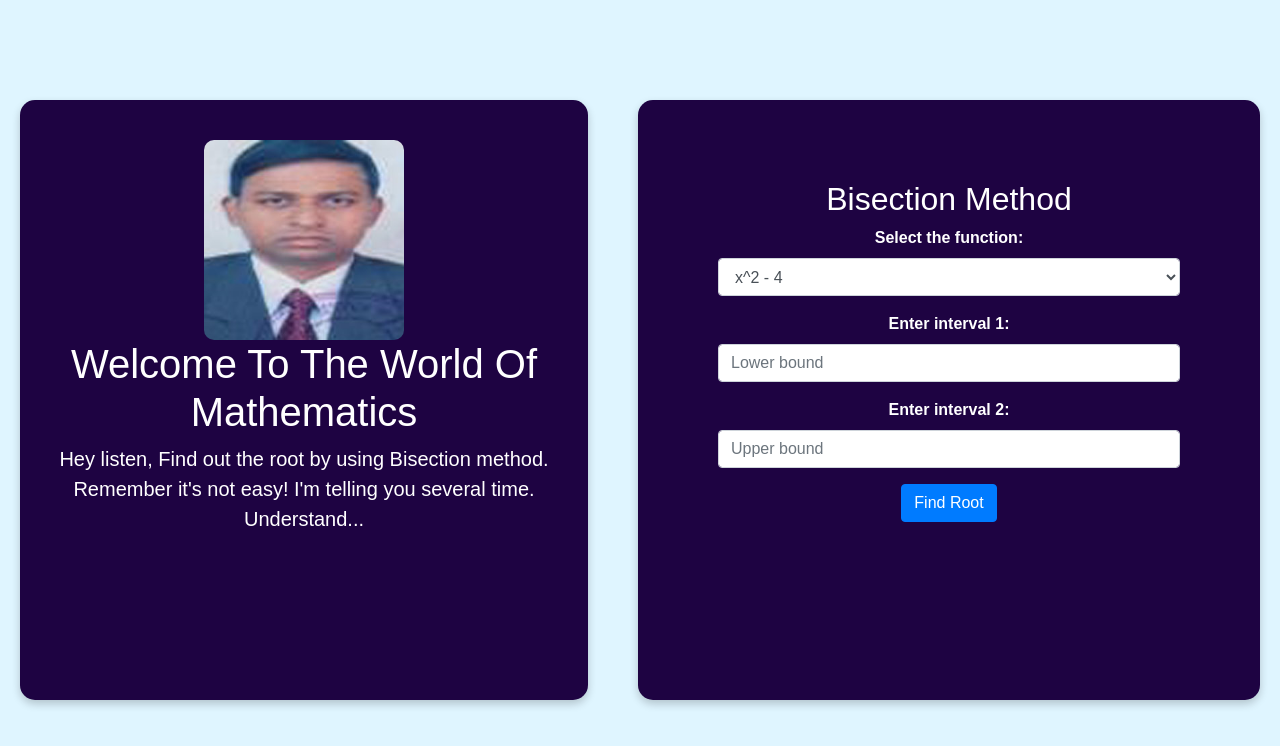
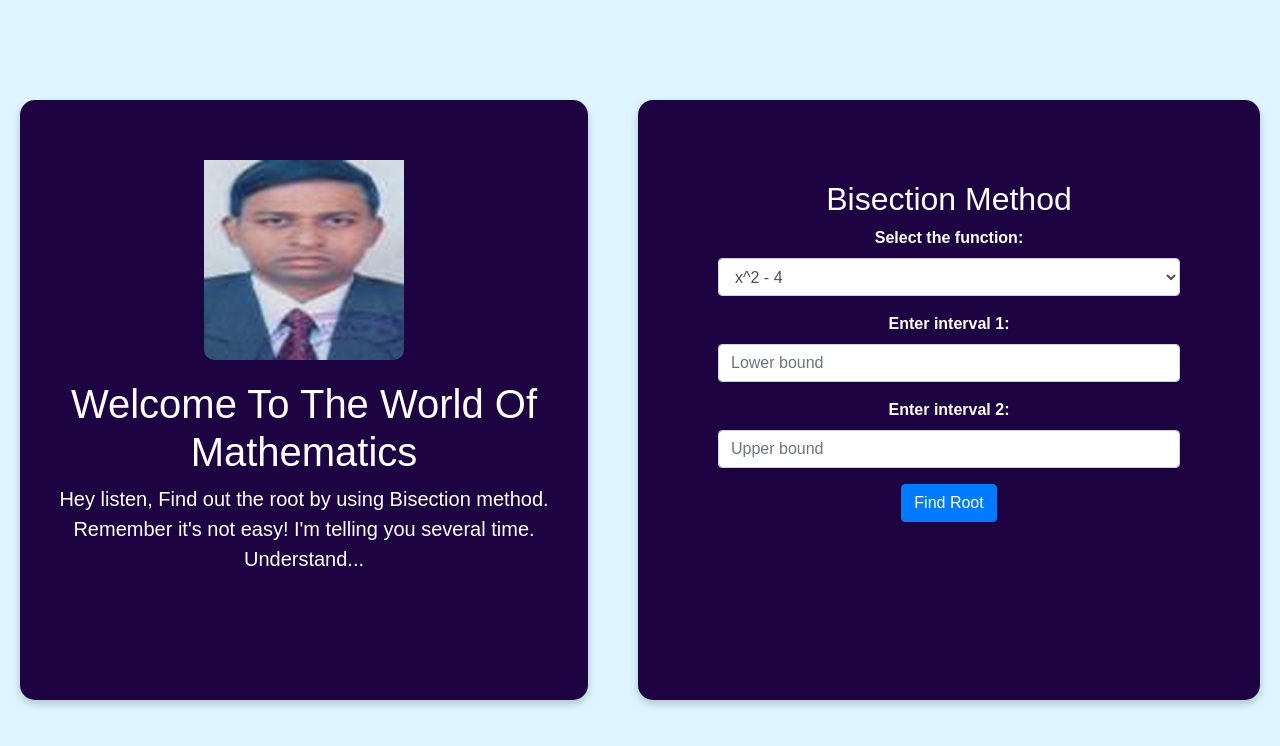
Before and after one commit to golammoula287/Root-Calculator-by_Bi-Section, a plain HTML site: page index.html in a window 1280 px wide. Drawn offline with nearby package versions, Linux system fonts and the light colour scheme.

Commit message:
2nd commit

```diff
--- a/index.html
+++ b/index.html
@@ -91,6 +91,9 @@
     }
     p {
         font-size: 20px;
+    }
+    #dkd{
+        padding-top: 20px;
     }
 </style>
 </head>
```
